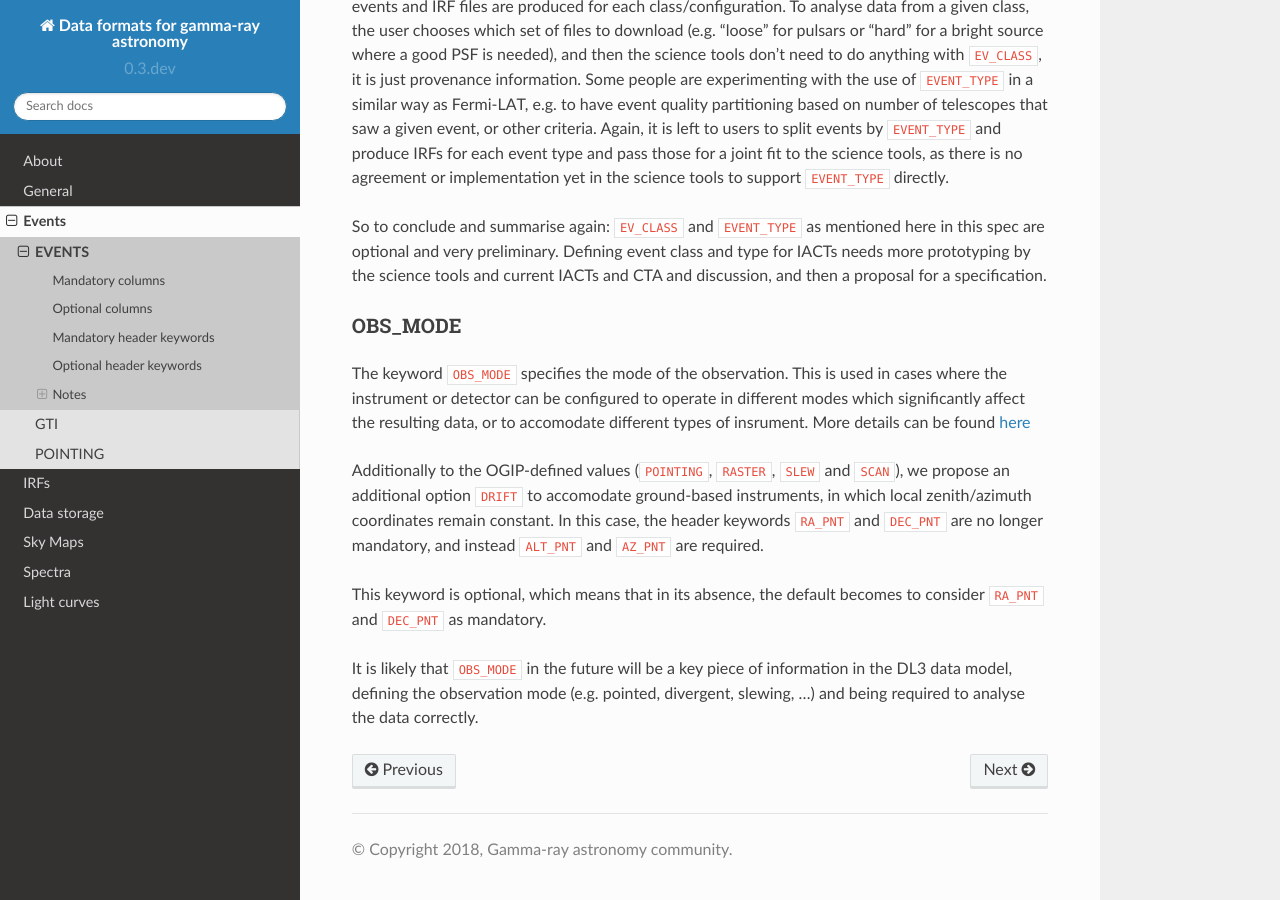
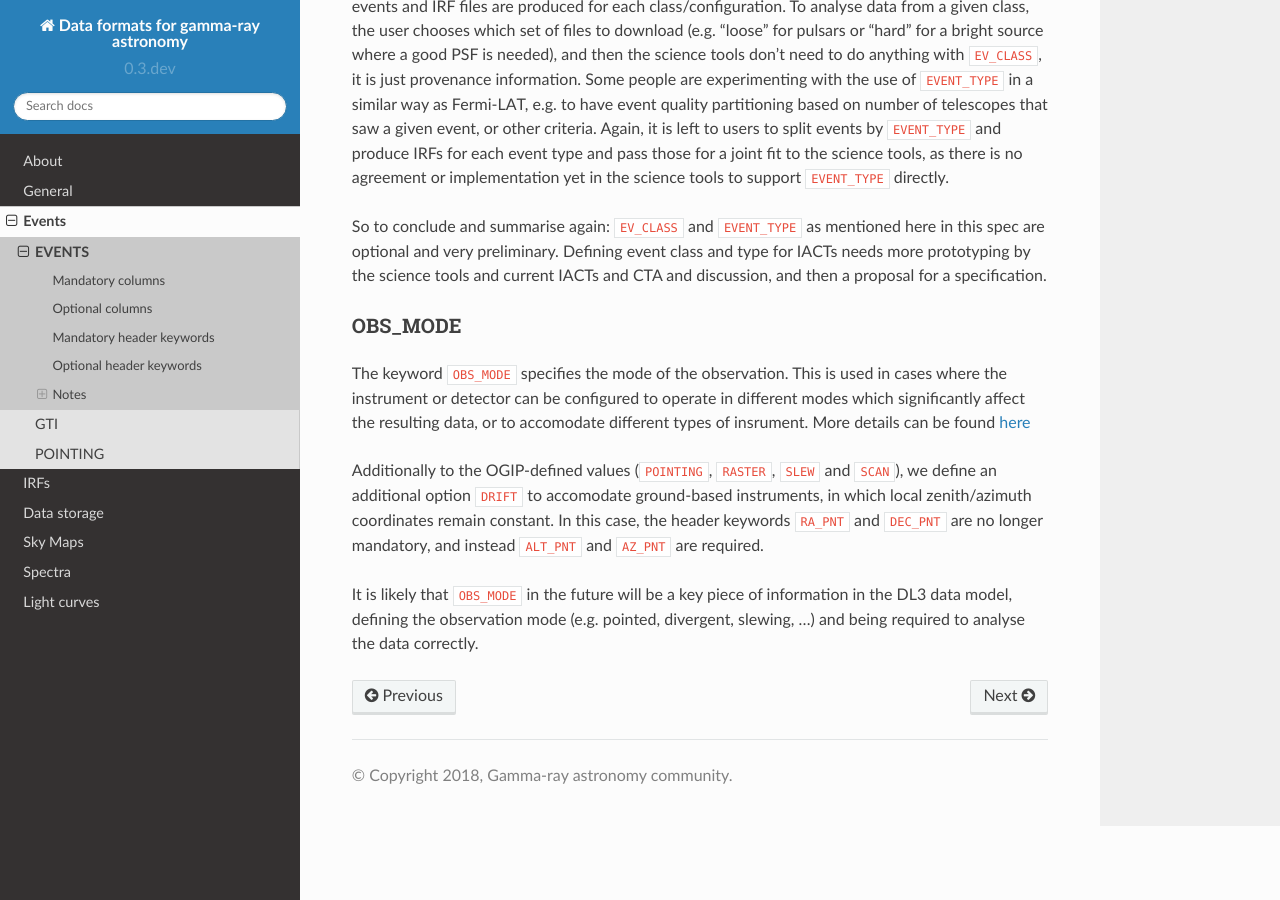
Before and after one commit to open-gamma-ray-astro/gamma-astro-data-formats, a Sphinx documentation site: the page built from source/events/events.rst, in a window 1280 px wide and 900 px high, scrolled down 8374 px. Built offline with Sphinx 7.4.7 and the Read the Docs theme 2.0.0, drawn with Linux system fonts in a browser that asks for light colours; some of the changed text lies outside the part shown.

Commit message:
make obs_mode mandatory

```diff
--- a/source/events/events.rst
+++ b/source/events/events.rst
@@ -336,14 +336,11 @@ different types of insrument. More details can be found
 `here <https://heasarc.gsfc.nasa.gov/docs/heasarc/ofwg/docs/general/ogip_94_001/ogip_94_001.html>`__
 
 Additionally to the OGIP-defined values (``POINTING``, ``RASTER``, ``SLEW`` and ``SCAN``), we
-propose an additional option ``DRIFT`` to accomodate ground-based instruments, in
+define an additional option ``DRIFT`` to accomodate ground-based instruments, in
 which local zenith/azimuth coordinates remain constant. In this case, the header keywords
 ``RA_PNT`` and ``DEC_PNT`` are no longer mandatory, and instead ``ALT_PNT`` and ``AZ_PNT``
 are required.
 
-This keyword is optional, which means that in its absence, the default becomes to consider
-``RA_PNT`` and ``DEC_PNT`` as mandatory.
-
 It is likely that ``OBS_MODE`` in the future will be a key piece of information
 in the DL3 data model, defining the observation mode (e.g. pointed, divergent,
 slewing, ...) and being required to analyse the data correctly.
```
Also changed, not shown: other parts of source/events/events.rst (+2 -2 lines).
